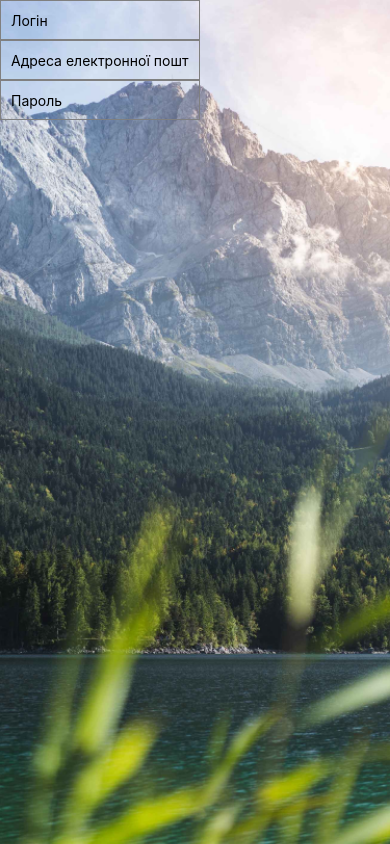
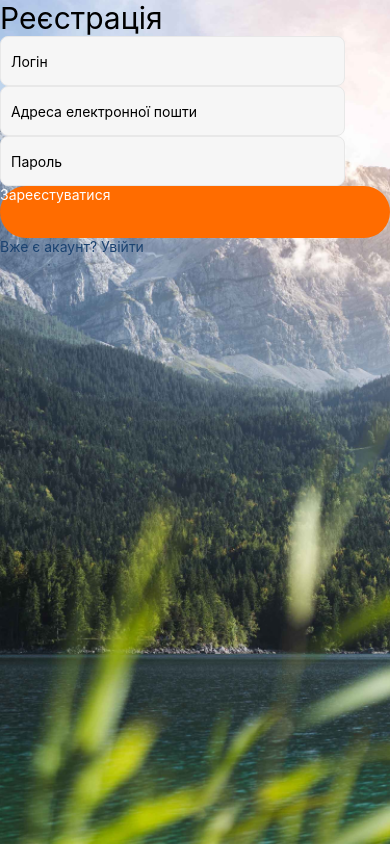
Before and after one commit to olhabahaieva/react-native-test, a React Native app in the folder react-native-first-task/: screen / in a window 390 px wide. Built offline with nearby package versions, Linux system fonts and the light colour scheme.

Commit message:
added basic components

```diff
--- a/react-native-first-task/screens/RegistrationScreen/RegistrationScreen.jsx
+++ b/react-native-first-task/screens/RegistrationScreen/RegistrationScreen.jsx
@@ -16,11 +16,14 @@ const RegistrationScreen = () => {
           source={require("../../assets/bcg-image.jpg")}
         >
           <View style={styles.contentContainer}>
+          <Text style={styles.title}>Реєстрація</Text>
             <TextInput style={styles.input} value="Логін" />
             <TextInput style={styles.input} value="Адреса електронної пошти" />
             <TextInput style={styles.input} value="Пароль" />
-            <Text title="Зареєстуватися" />
-            <Text title="Вже є акаунт? Увійти" />
+            <Text style={styles.buttonOrange}>Зареєстуватися</Text>
+
+            <Text style={styles.buttonLink}>Вже є акаунт? Увійти</Text>
+
           </View>
         </ImageBackground>
       </View>
@@ -37,6 +40,10 @@ const styles = StyleSheet.create({
     alignItems: "center",
   },
 
+  title:{
+    fontSize: 30,
+  },
+
   card: {
     position: "relative",
     alignItems: "center",
@@ -50,11 +57,13 @@ const styles = StyleSheet.create({
   },
 
   input: {
-    width: 200, // Set a width for the input
-    height: 40, // Set a height for the input
-    borderColor: "gray",
+    width: 345,
+    height: 50,
+    borderColor: "#E8E8E8",
     borderWidth: 1,
     paddingHorizontal: 10,
+    borderRadius: 8,
+    backgroundColor: "#F6F6F6"
   },
 
   backgroundImage: {
@@ -66,6 +75,17 @@ const styles = StyleSheet.create({
     width: "100%",
     height: "100%",
   },
+
+  buttonOrange:{
+    height: 52,
+    backgroundColor:"#FF6C00",
+    borderRadius: 100,
+    color: "#fff"
+  },
+
+  buttonLink: {
+    color: "#1B4371"
+  }
 });
 
 export default RegistrationScreen;
```
